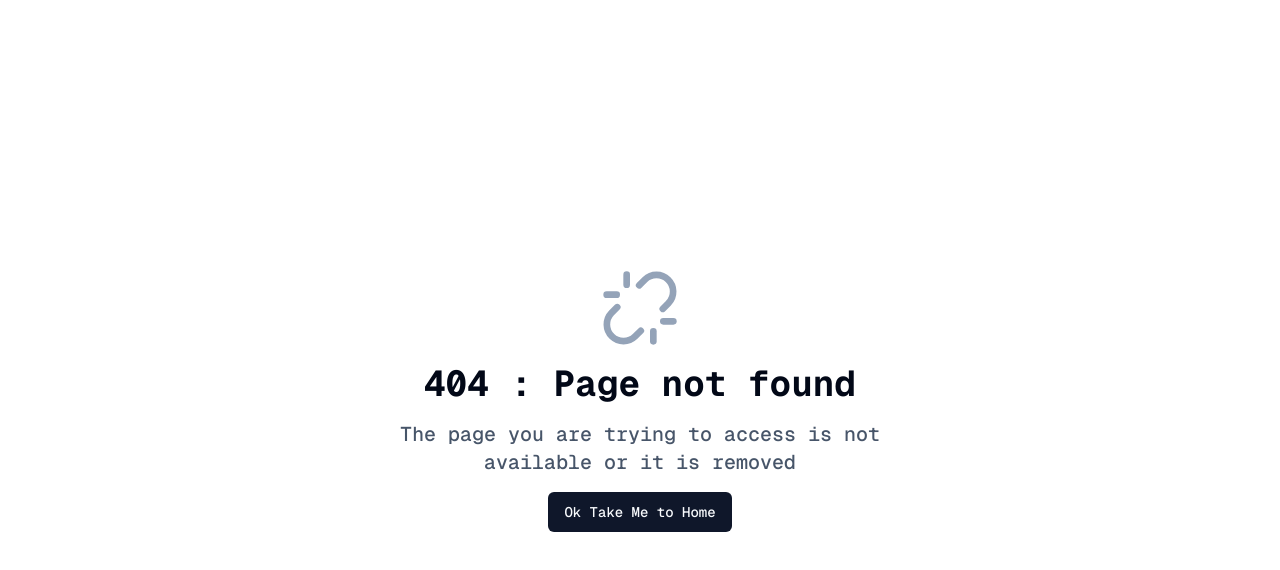
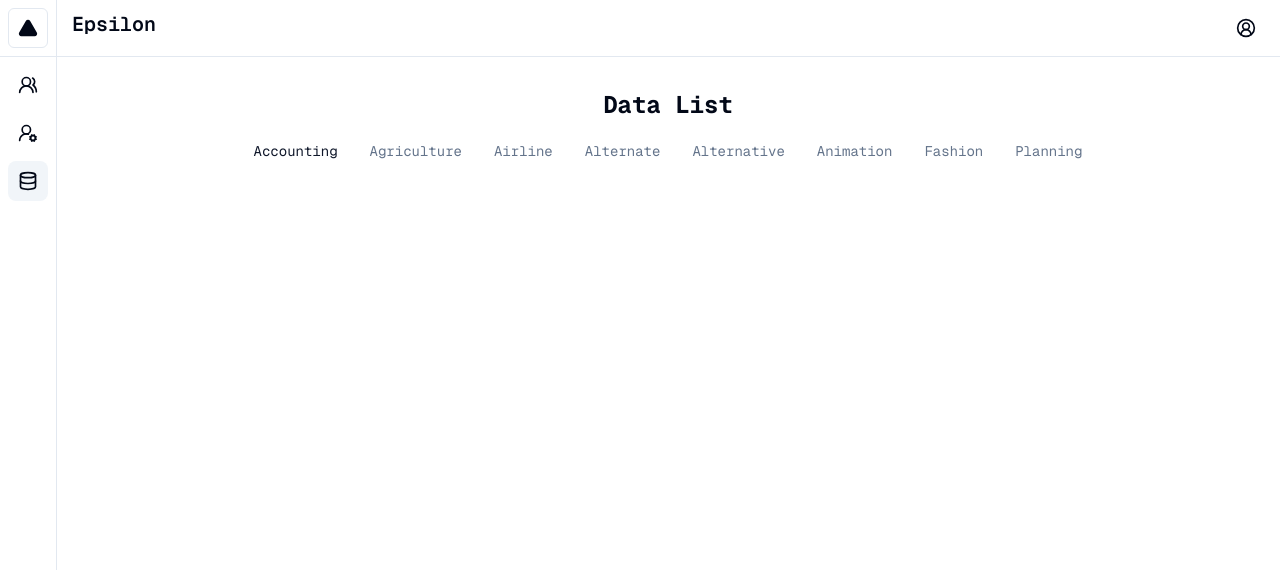
Before and after one commit to devfikdark/epsilon, a Next.js app: page /main/data in a window 1280 px wide. Before the commit this address had no page. Shown: the top 570 px of the page. Built offline with nearby package versions, Linux system fonts and the light colour scheme.

Commit message:
chore: add nothing

```diff
--- a/package.json
+++ b/package.json
@@ -3,7 +3,7 @@
   "version": "0.1.0",
   "private": true,
   "scripts": {
-    "dev": "next dev",
+    "dev": "next dev -p 8080",
     "build": "next build",
     "start": "next start",
     "lint": "next lint",
--- /dev/null
+++ b/src/app/(main)/main/data/_components/category-nav.tsx
@@ -0,0 +1,79 @@
+"use client";
+
+import Link from "next/link";
+import { usePathname } from "next/navigation";
+
+import { ScrollArea, ScrollBar } from "@/components/ui/scroll-area";
+import { cn } from "@/lib/utils";
+
+const examples = [
+  {
+    name: "Accounting",
+    href: "/examples/mail",
+    code: "https://github.com/shadcn/ui/tree/main/apps/www/app/(app)/examples/mail",
+  },
+  {
+    name: "Agriculture",
+    href: "/examples/dashboard",
+    code: "https://github.com/shadcn/ui/tree/main/apps/www/app/(app)/examples/dashboard",
+  },
+  {
+    name: "Airline",
+    href: "/examples/cards",
+    code: "https://github.com/shadcn/ui/tree/main/apps/www/app/(app)/examples/cards",
+  },
+  {
+    name: "Alternate",
+    href: "/examples/tasks",
+    code: "https://github.com/shadcn/ui/tree/main/apps/www/app/(app)/examples/tasks",
+  },
+  {
+    name: "Alternative",
+    href: "/examples/playground",
+    code: "https://github.com/shadcn/ui/tree/main/apps/www/app/(app)/examples/playground",
+  },
+  {
+    name: "Animation",
+    href: "/examples/forms",
+    code: "https://github.com/shadcn/ui/tree/main/apps/www/app/(app)/examples/forms",
+  },
+  {
+    name: "Fashion",
+    href: "/examples/music",
+    code: "https://github.com/shadcn/ui/tree/main/apps/www/app/(app)/examples/music",
+  },
+  {
+    name: "Planning",
+    href: "/examples/authentication",
+    code: "https://github.com/shadcn/ui/tree/main/apps/www/app/(app)/examples/authentication",
+  },
+];
+
+interface ExamplesNavProps extends React.HTMLAttributes<HTMLDivElement> {}
+
+export function CategoryNav({ className, ...props }: ExamplesNavProps) {
+  const pathname = usePathname();
+
+  return (
+    <div className="relative flex justify-center items-center">
+      <ScrollArea className="max-w-[600px] lg:max-w-[1200px]">
+        <div className={cn("mb-4 flex items-center", className)} {...props}>
+          {examples.map((example, index) => (
+            <Link
+              href={example.href}
+              key={example.href}
+              className={cn(
+                "flex h-7 items-center justify-center rounded-full px-4 text-center text-sm transition-colors hover:text-primary",
+                pathname?.startsWith(example.href) || (index === 0 && pathname === "/")
+                  ? "bg-muted font-medium text-primary"
+                  : "text-muted-foreground"
+              )}>
+              {example.name}
+            </Link>
+          ))}
+        </div>
+        <ScrollBar orientation="horizontal" className="invisible" />
+      </ScrollArea>
+    </div>
+  );
+}
--- /dev/null
+++ b/src/app/(main)/main/data/_components/data-section.tsx
@@ -0,0 +1,16 @@
+import React from "react";
+import { CategoryNav } from "./category-nav";
+
+const DataSection = () => {
+  return (
+    <>
+      <CategoryNav className="[&>a:first-child]:text-primary" />
+      {/* <div className="grid grid-cols-1 md:grid-cols-3 lg:grid-cols-4 gap-4">
+        <div className="hidden md:block md:col-span-1 h-20 bg-pink-300">sidebar filter</div>
+        <div className="md:col-span-2 lg:col-span-3 h-20 bg-gray-300">table</div>
+      </div> */}
+    </>
+  );
+};
+
+export default DataSection;
--- /dev/null
+++ b/src/app/(main)/main/data/page.tsx
@@ -0,0 +1,18 @@
+import HeaderTitle from "@/components/header-title";
+import { Metadata } from "next";
+import DataSection from "./_components/data-section";
+
+export const metadata: Metadata = {
+  title: "Data List",
+};
+
+const Data = () => {
+  return (
+    <div className="container mx-auto">
+      <HeaderTitle>Data List</HeaderTitle>
+      <DataSection />
+    </div>
+  );
+};
+
+export default Data;
--- a/src/app/layout.tsx
+++ b/src/app/layout.tsx
@@ -22,7 +22,7 @@ export default function RootLayout({
     <html lang="en" suppressHydrationWarning>
       <body className={GeistMono.className}>
         <AppProvider>
-          <NextTopLoader color="#000" height={3} easing="ease" />
+          <NextTopLoader color="#2563eb" height={3} easing="ease" />
           {children}
         </AppProvider>
       </body>
```
